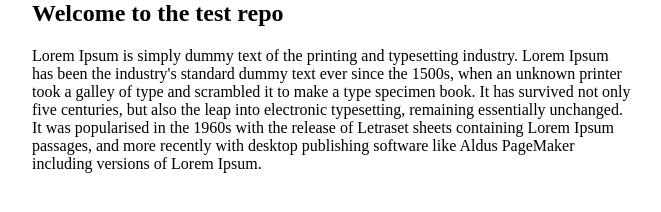
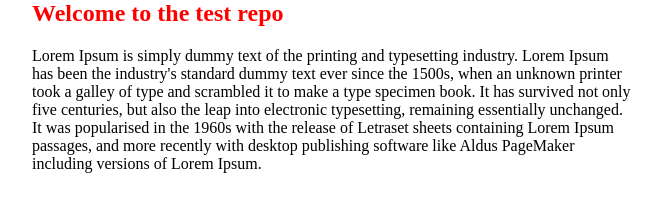
Before and after one commit to shangkaul/git_intro, a plain HTML site: page index.html in a window 1280 px wide. Shown: the whole page, without its empty margins (308-969 px from the left). Drawn offline with Linux system fonts and the light colour scheme.

Commit message:
style update head color

```diff
--- a/index.html
+++ b/index.html
@@ -12,7 +12,7 @@
 
 <body class="main">
 
-<h2>Welcome to the test repo</h2>
+<h2 style="color: red;">Welcome to the test repo</h2>
 
 <p>Lorem Ipsum is simply dummy text of the printing and typesetting industry. Lorem Ipsum has been the industry's standard dummy text ever since the 1500s, when an unknown printer took a galley of type and scrambled it to make a type specimen book. It has survived not only five centuries, but also the leap into electronic typesetting, remaining essentially unchanged. It was popularised in the 1960s with the release of Letraset sheets containing Lorem Ipsum passages, and more recently with desktop publishing software like Aldus PageMaker including versions of Lorem Ipsum.</p>
 
```
